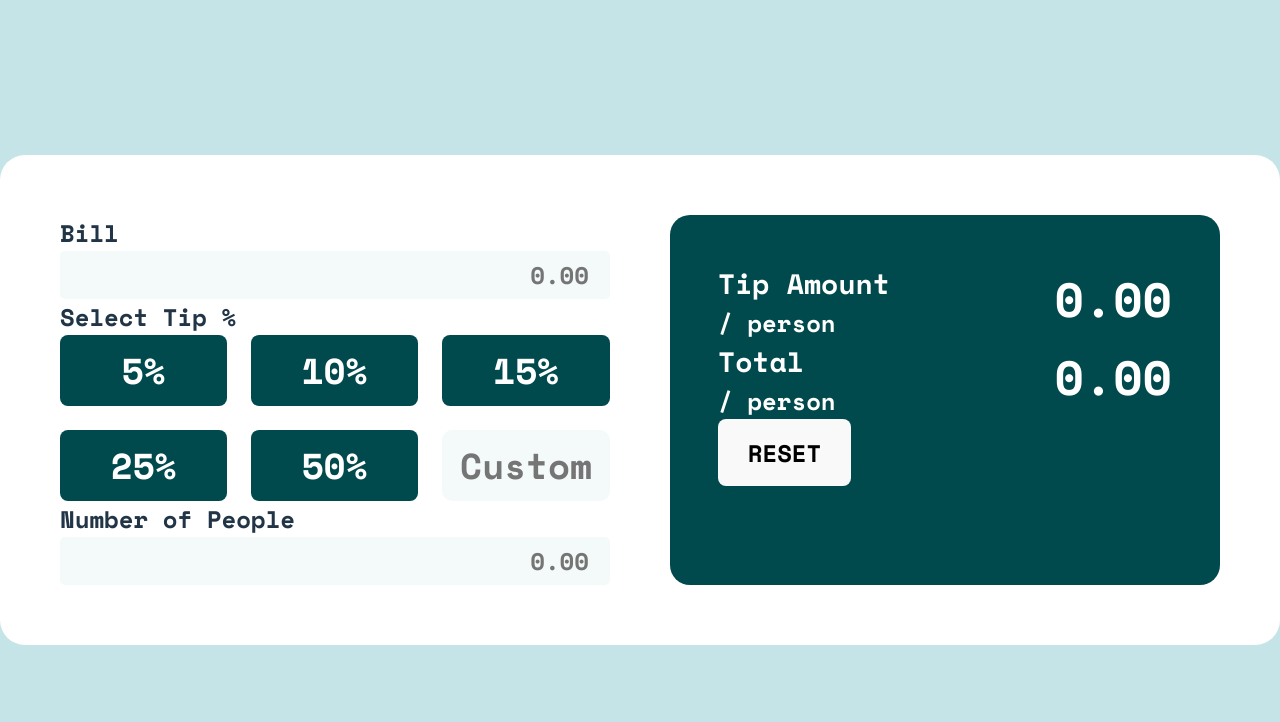
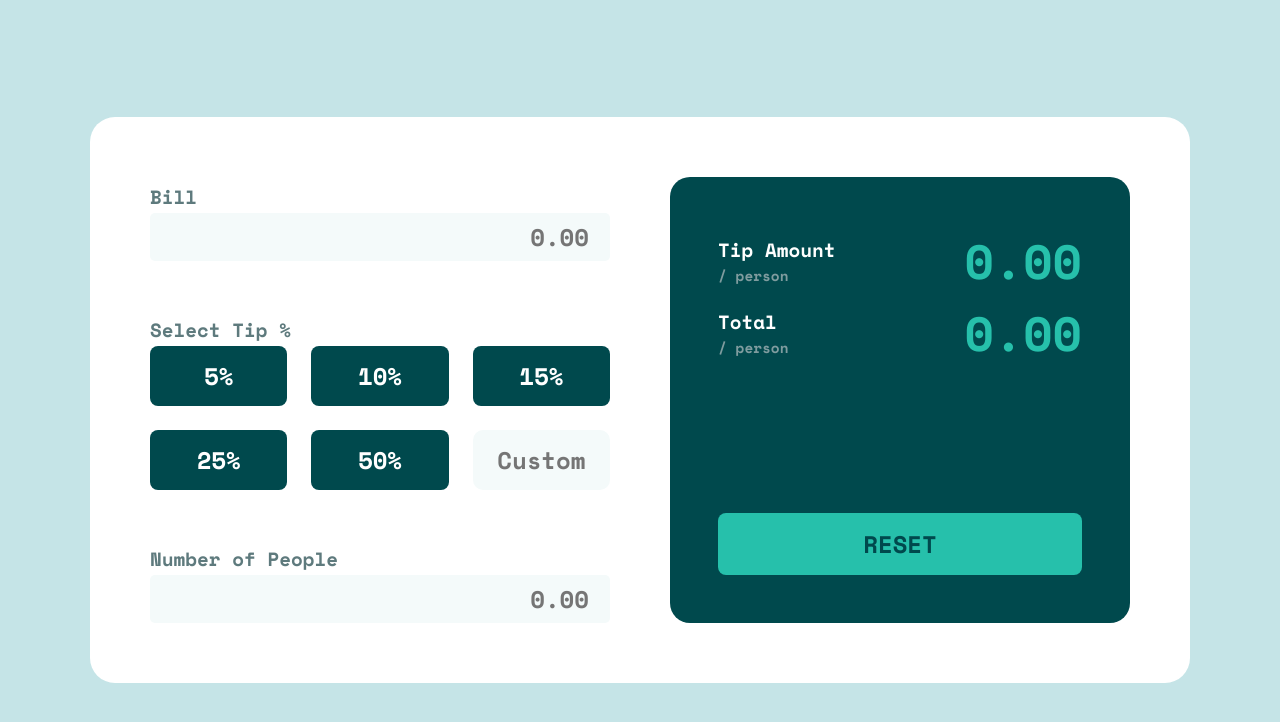
Before and after one commit to 987456987/tip-calculator-app, a React (Vite) app in the folder tip-calculator/: page / in a window 1280 px wide. Shown: the top 722 px of the page. Built offline with nearby package versions, Linux system fonts and the light colour scheme.

Commit message:
more css

```diff
--- a/tip-calculator/src/App.css
+++ b/tip-calculator/src/App.css
@@ -29,9 +29,14 @@ main {
   gap: 2.5em;
   padding: 2.5em;
   border-radius: 25px;
+
+  max-width: 1100px;
 }
 
-
+label {
+  font-size: .8em;
+  color: var(--neutral-dark-grayish-cyan);
+}
 
 /* ////////////////////////////////////////
   INPUT COMPONENT
@@ -44,7 +49,7 @@ main {
 
 .input-container > .big-input {
   width: 100%;
-  font-size: 24px;
+  font-size: 1em;
   text-align: right;
   padding: .25em;
   border-radius: 5px;
@@ -62,6 +67,10 @@ main {
   color: var(--white);
   padding: 2em;
   border-radius: 20px;
+
+  display: flex;
+  flex-direction: column;
+  justify-content: space-between;
 }
 
 .button-group {
@@ -75,8 +84,8 @@ main {
   color: white;
   border: none;
   outline: none;
-  font-size: 1.5em;
-  padding: .25em;
+  font-size: 1em;
+  padding: .5em;
 }
 
 .button-group > button:hover {
@@ -92,17 +101,20 @@ main {
 .inner-container {
   display: flex;
   justify-content: space-between;
+  align-items: center;
 }
 
 .output {
   font-size: 2em;
+  color: var(--primary-color);
 }
 
 .percent-input {
-  font-size: 1.5em;
+  font-size: 1em;
   text-align: center;
   border-radius: 10px;
   max-width: 168px;
+  width: 100%;
   border: none;
   background-color: var(--neutral-very-light-grayish-cyan);
   color: var(--neutral-grayish-cyan);
@@ -111,3 +123,21 @@ main {
 .percent-input:focus {
   outline: solid 3px var(--primary-color);
 }
+
+h3 {
+  font-size: .8em;
+}
+
+.extra {
+  font-size: .6em;
+  color: var(--neutral-grayish-cyan)
+}
+
+.reset-button {
+  background-color: var(--primary-color);
+  color: var(--neutral-very-dark-cyan);
+  width: 100%;
+
+  padding: .5em;
+  margin-top: 6em;
+}
--- a/tip-calculator/src/components/Display.jsx
+++ b/tip-calculator/src/components/Display.jsx
@@ -25,7 +25,7 @@ function Display({ tipPercent, numPeople, billTotal }) {
           </div>
         </div>
       </div>
-      <button>RESET</button>
+      <button className="reset-button">RESET</button>
     </div>
   );
 }
```
